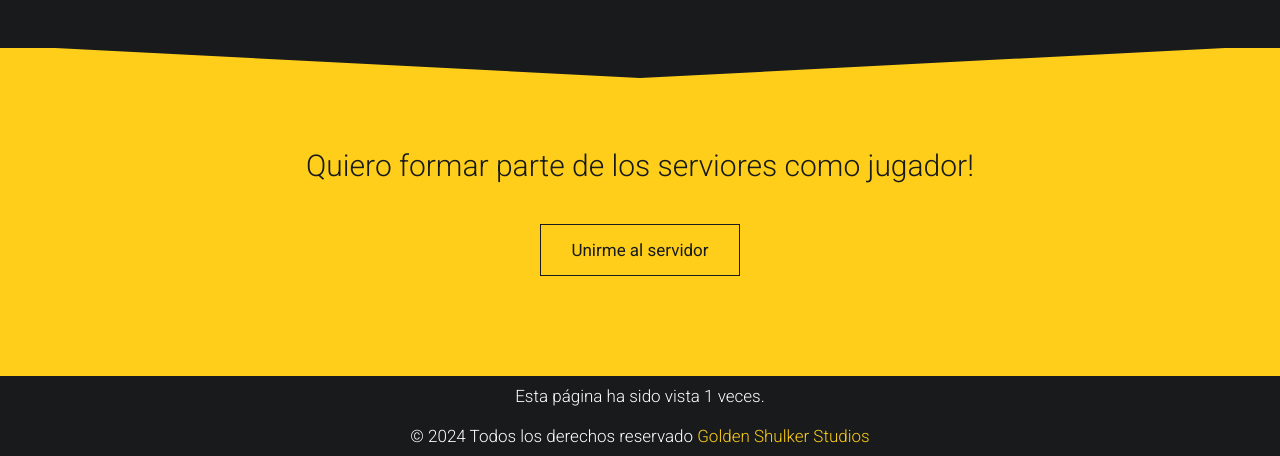
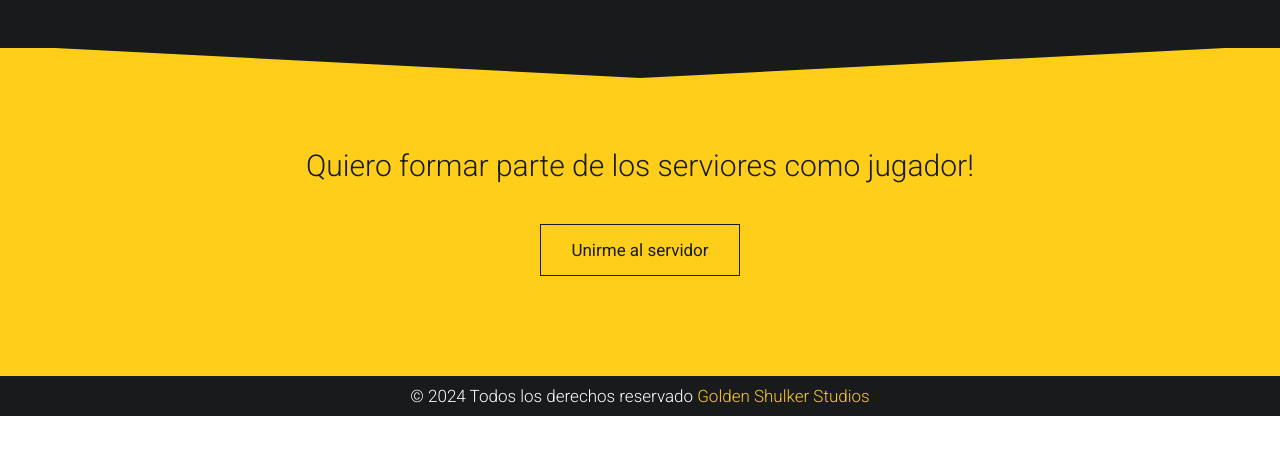
Before and after one commit to GoldenShulkerStudios/Studios, a plain HTML site: page index.html in a window 1280 px wide. Shown: the part 4836-5292 px from the top of the page. After the commit the page ends 5252 px from the top, so only its background shows below. Drawn offline with nearby package versions, Linux system fonts and the light colour scheme; some packages are replaced by stand-ins of ours.

Commit message:
Quitado contador de vistas por falta de base de datos

```diff
--- a/index.html
+++ b/index.html
@@ -694,7 +694,6 @@
             </div>
         </div>
         <div class="footer">
-            <p>Esta página ha sido vista <span id="viewCount">0</span> veces.</p>
             <p>&copy; 2024 Todos los derechos reservado <a href="https://twitter.com/GoldenShulker" , target="_blank">Golden Shulker Studios</a></p>
         </div>
         <div class="scrollup">
--- a/js/app2.js
+++ /dev/null
@@ -1,18 +0,0 @@
-document.addEventListener("DOMContentLoaded", function() {
-    // Verificar si existe un recuento de vistas en el almacenamiento local
-    let viewCount = localStorage.getItem("viewCount");
-
-    if (viewCount) {
-        // Si existe, incrementarlo y actualizar la vista
-        viewCount = parseInt(viewCount) + 1;
-    } else {
-        // Si no existe, establecerlo en 1
-        viewCount = 1;
-    }
-
-    // Guardar el nuevo recuento en el almacenamiento local
-    localStorage.setItem("viewCount", viewCount);
-
-    // Mostrar el recuento en el elemento HTML
-    document.getElementById("viewCount").textContent = viewCount;
-});
```
